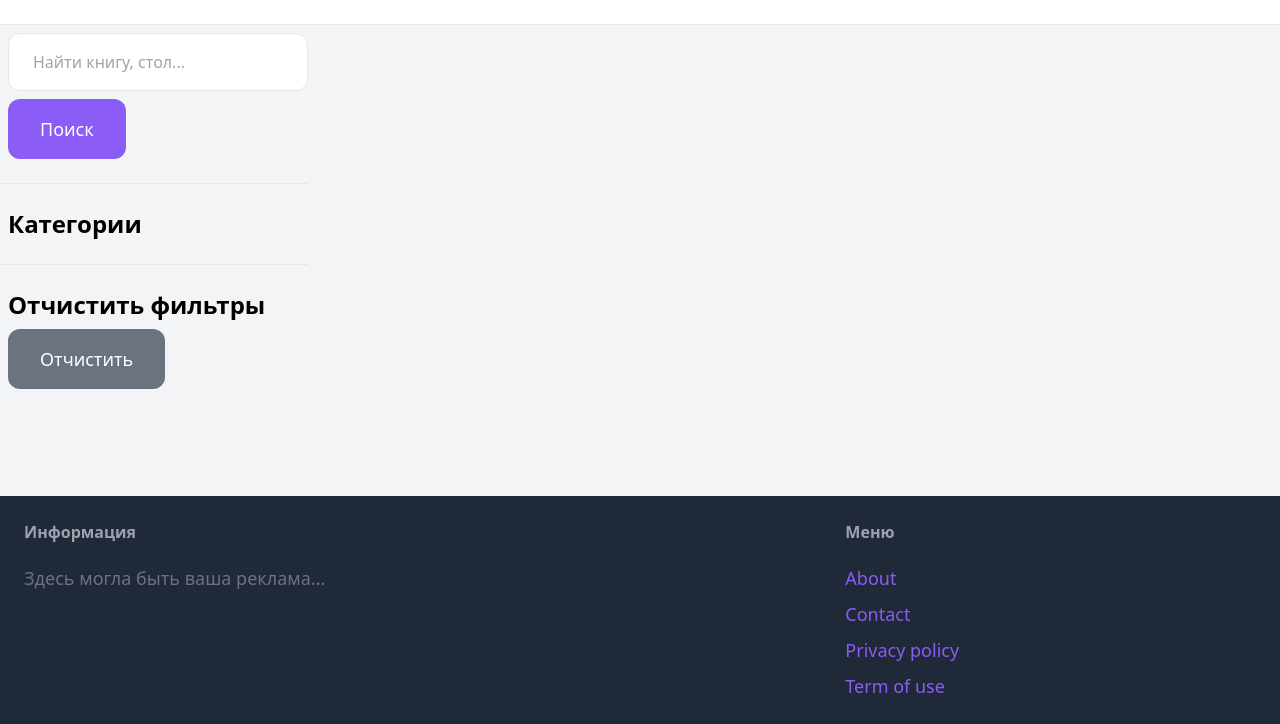
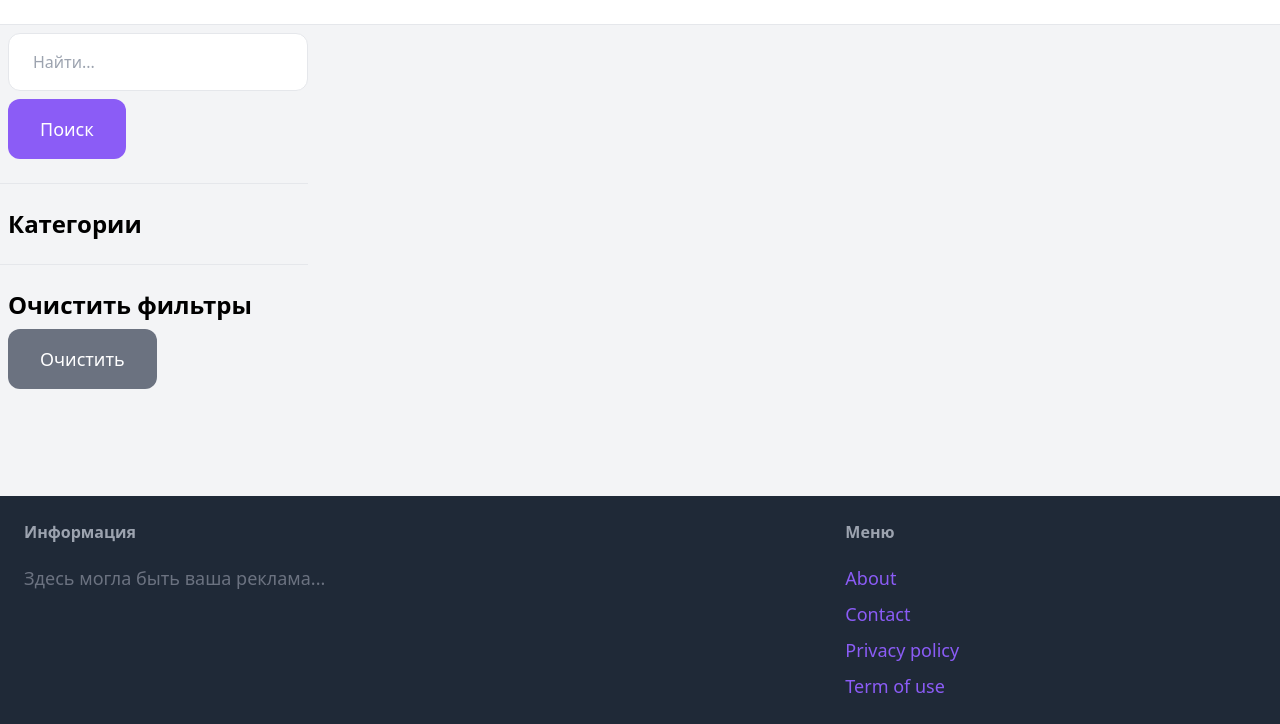
Before and after one commit to DmitryAce/django_projects, a Django app: template puddle/item/templates/item/items.html in a window 1280 px wide. Shown: the part 76-800 px from the top of the page. Run offline with Django 5.2, Linux system fonts and the light colour scheme; the template is opened without the code that fills it, so the values that code supplies are empty; some libraries are stand-ins or nearby versions.

Commit message:
small fix

```diff
--- a/puddle/item/templates/item/items.html
+++ b/puddle/item/templates/item/items.html
@@ -6,7 +6,7 @@
     <div class="grid grid-cols-4 gap-4 container mx-auto">
         <div class="col-span-1">
             <form method="get" action="{% url 'item:items' %}" class="pl-2 pt-2">
-                <input name="query" class="w-full py-4 px-6 border rounded-xl" type="text" value="{{ query }}" placeholder="Найти книгу, стол...">
+                <input name="query" class="w-full py-4 px-6 border rounded-xl" type="text" value="{{ query }}" placeholder="Найти...">
 
                 <button class="mt-2 py-4 px-8 text-lg bg-violet-500 text-white rounded-xl">Поиск</button>
             </form>
@@ -24,10 +24,10 @@
 
             <hr class="my-6">
 
-            <p class="font-semibold pl-2 text-2xl">Отчистить фильтры</p>
+            <p class="font-semibold pl-2 text-2xl">Очистить фильтры</p>
             <ul class="pl-2">
                 <li>
-                    <a href="{% url 'item:items' %}" class="mt-2 py-4 px-8 inline-block bg-gray-500 text-white rounded-xl text-lg hover:bg-gray-700">Отчистить</a>
+                    <a href="{% url 'item:items' %}" class="mt-2 py-4 px-8 inline-block bg-gray-500 text-white rounded-xl text-lg hover:bg-gray-700">Очистить</a>
                 </li>
             </ul>
         </div>
```
